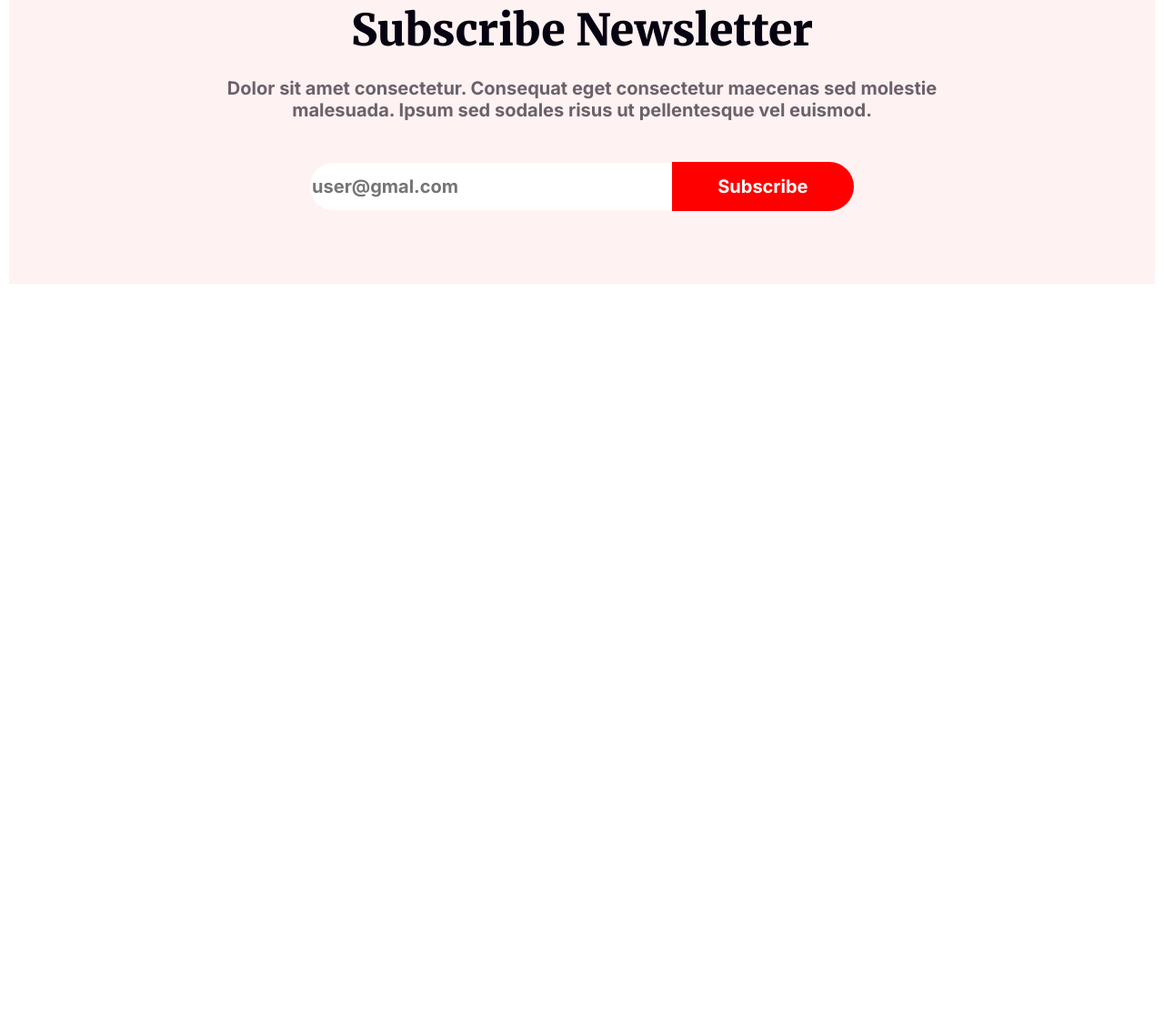
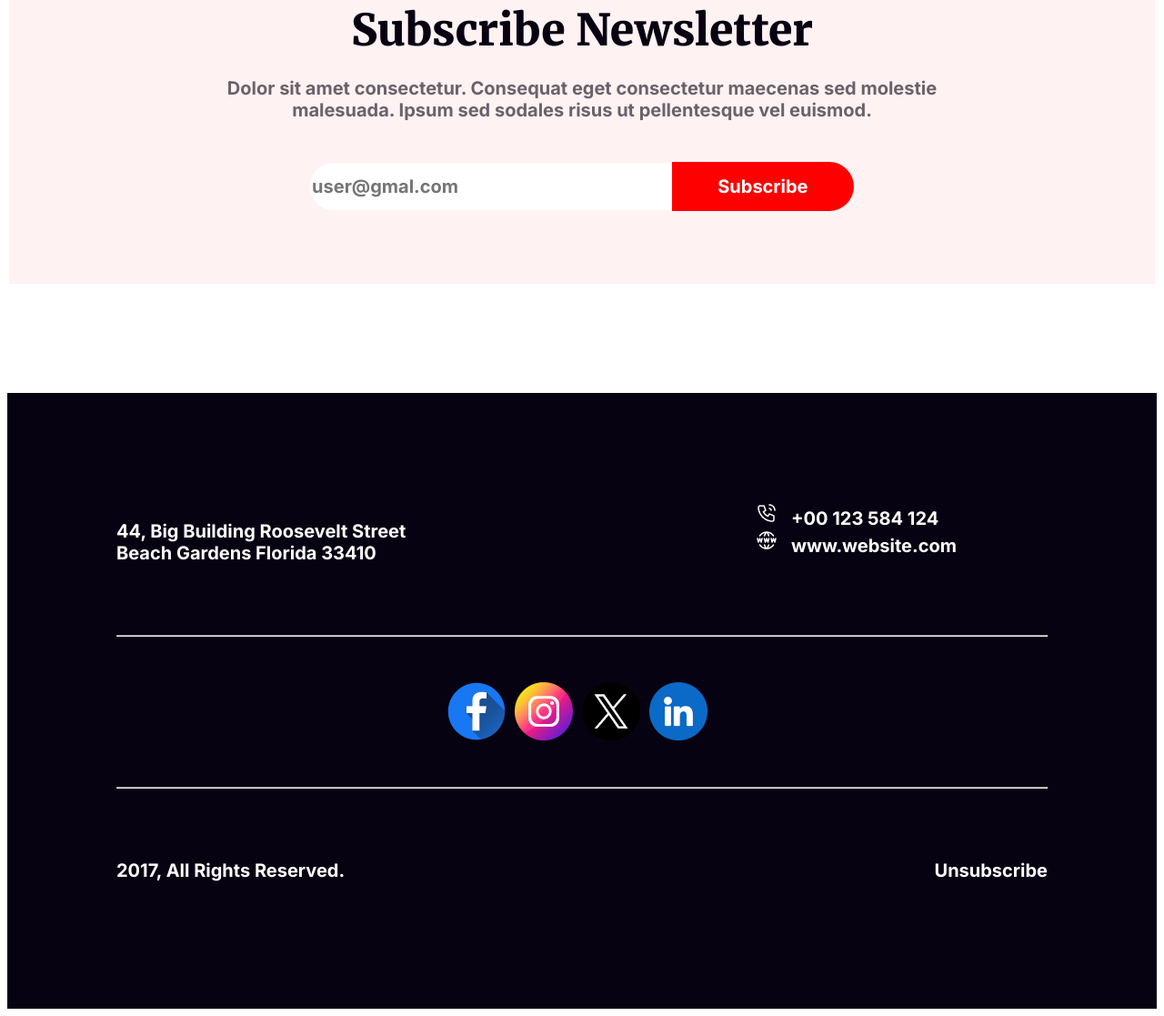
Before and after one commit to jony-majumder/Assignment-1, a plain HTML site: page index.html in a window 1280 px wide. Shown: the part 5925-7042 px from the top of the page at 91% size. Before the commit the page ends 6245 px from the top, so only its background shows below. Drawn offline with Linux system fonts and the light colour scheme.

Commit message:
footer section added

```diff
--- a/index.html
+++ b/index.html
@@ -5,6 +5,7 @@
     <meta http-equiv="X-UA-Compatible" content="IE=edge">
     <meta name="viewport" content="width=device-width, initial-scale=1.0">
     <title>First_Assignment</title>
+
     <link rel="preconnect" href="https://fonts.googleapis.com">
     <link rel="preconnect" href="https://fonts.gstatic.com" crossorigin>
     <link
@@ -156,5 +157,41 @@
         </section>
     </main>
 
+     <!-- Footer section -->
+     <footer class=" middle footer-background">
+        <div class="footer-row">
+            <div class="footer-info1">
+                <p class="address">44, Big Building Roosevelt Street Beach Gardens Florida 33410</p>
+            </div>
+            <div class="footer-info2">
+                <div class="footer-contact">
+                    <img class="footer-contact-icon" src="images/Call.png" alt="">
+                    <p>+00 123 584 124</p>
+                </div>
+                <div class="footer-contact">
+                    <img  class="footer-contact-icon" src="images/Website.png" alt="">
+                    <p>www.website.com</p>
+                </div>
+            </div>
+        </div>
+        <hr>
+        <div class="footer-row-middle">
+            <img src="images/Facebook.png" alt="">
+            <img src="images/Instagram.png" alt="">
+            <img src="images/Twitter.png" alt="">
+            <img src="images/Linkedin.png" alt="">
+        </div>
+        <hr>
+        <div class="footer-row">
+            <div class="footer-end1">
+                <p >2017, All Rights Reserved.</p>
+            </div>
+            <div class="footer-end2">
+                <p>Unsubscribe</p>
+            </div>
+        </div>
+
+    </footer>
+
 </body>
 </html>
--- a/styles/assignment1.css
+++ b/styles/assignment1.css
@@ -458,3 +458,60 @@ main section {
     font-family: inter;
     font-weight: 100;
 }
+
+/* footer related style */
+
+.footer-background {
+    background-color: #070211;
+    padding: 70px 120px;
+    margin-top: 120px;
+}
+
+.footer-row {
+    display: flex;
+    justify-content: space-between;
+    color: #FFF;
+    font-family: Inter;
+    font-size: 20px;
+    font-weight: 200;
+    /* margin-top: 50px;
+    margin-bottom: 50px; */
+    padding-top: 50px;
+    padding-bottom: 50px;
+}
+
+/* .address, .footer-info2 {
+    color: #FFF;
+    font-family: Inter;
+    font-size: 20px;
+    font-weight: 200;
+} */
+.address {
+    max-width: 380px;
+}
+
+.footer-info2 {
+    padding: 0 100px;
+}
+
+.footer-info2 .footer-contact p {
+    display: inline;
+}
+
+.footer-contact .footer-contact-icon {
+    margin-right: 10px;
+}
+
+.footer-row-middle {
+    display: flex;
+    justify-content: center;
+    /* text-align: center; */
+    margin-top: 50px;
+    margin-bottom: 50px;
+}
+
+.footer-row-middle img {
+    margin-right: 10px;
+}
+
+/* ===The End=== */
```
